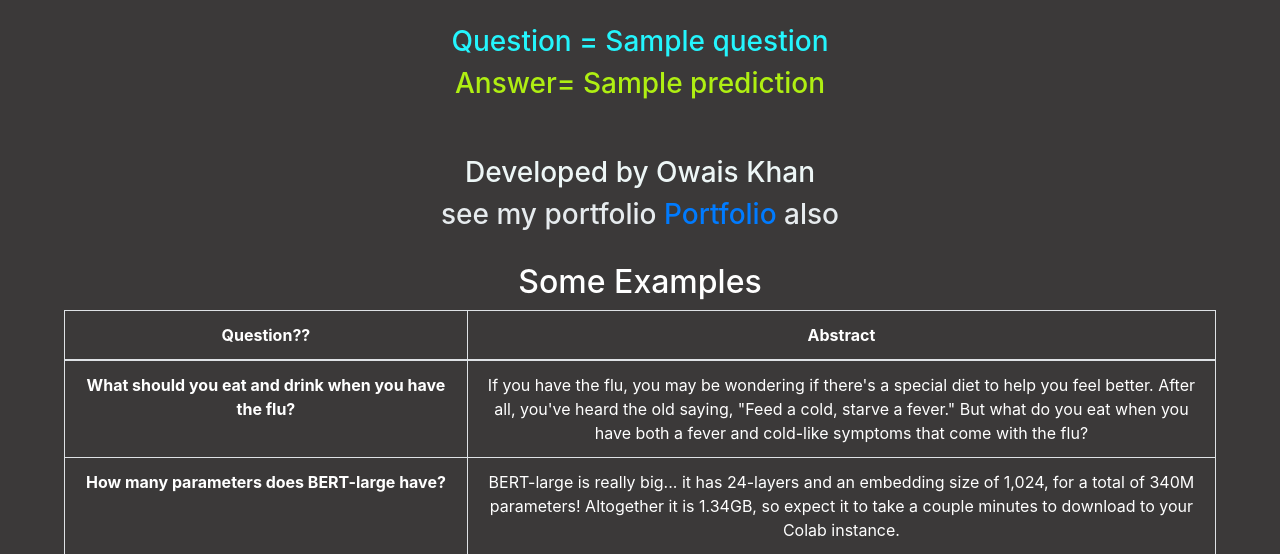
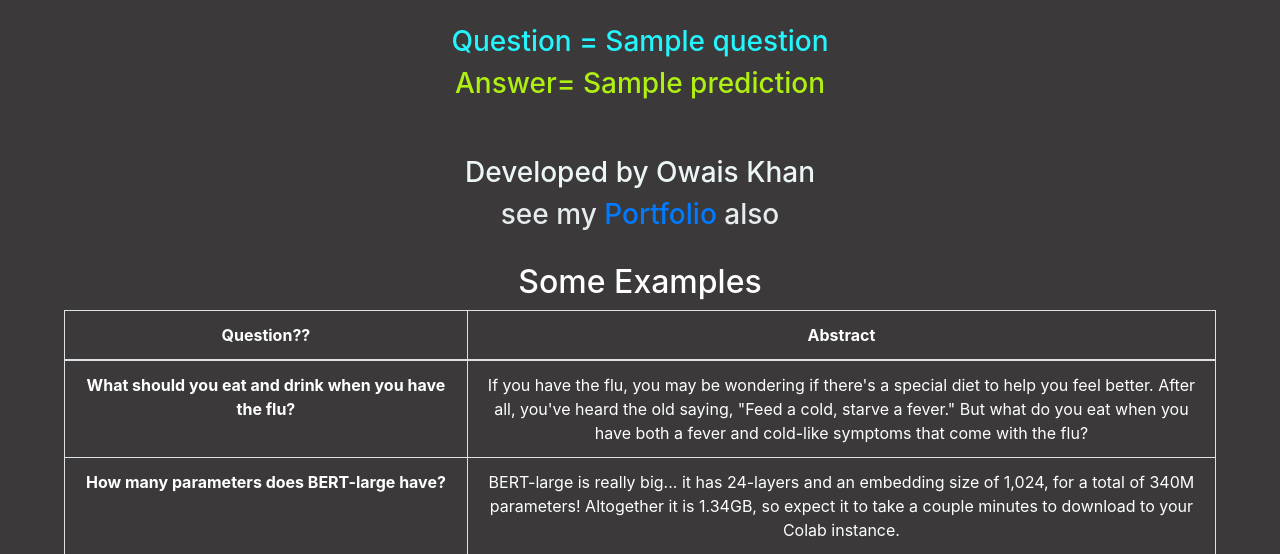
Before and after one commit to Owaiskhan9654/BERT-Q-A, a Flask app: template templates/index.html in a window 1280 px wide. Shown: the part 295-849 px from the top of the page. Run offline with Flask 2, Linux system fonts and the light colour scheme; the template is opened without the code that fills it: most values are stand-ins (such as "Sample title", 1, 10 or a date in 2020); some libraries are stand-ins or nearby versions.

Commit message:
Update index.html

```diff
--- a/templates/index.html
+++ b/templates/index.html
@@ -73,7 +73,7 @@
 
         <br>
           <h3 style="color:#edf6f6;">Developed by Owais Khan</h3>
-<h3 style="color:#e6ebee;">see my portfolio <a href=https://owaiskhan9654.github.io>Portfolio</a> also </h3>
+<h3 style="color:#e6ebee;">see my <a href=https://owaiskhan9654.github.io>Portfolio</a> also </h3>
 {% endif %}
     <br>
    <h2 style="color:#ffffff">Some Examples</h2>
```
